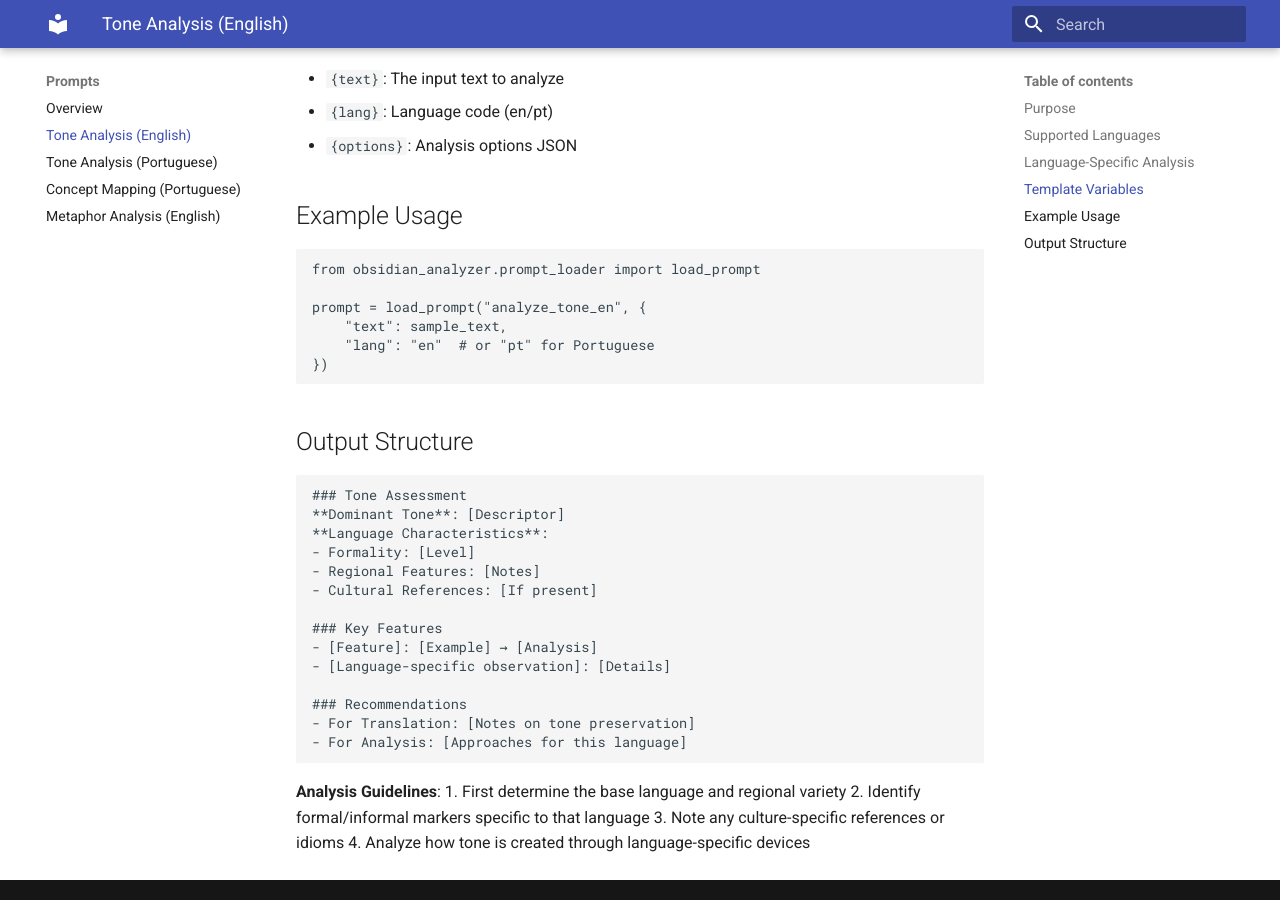
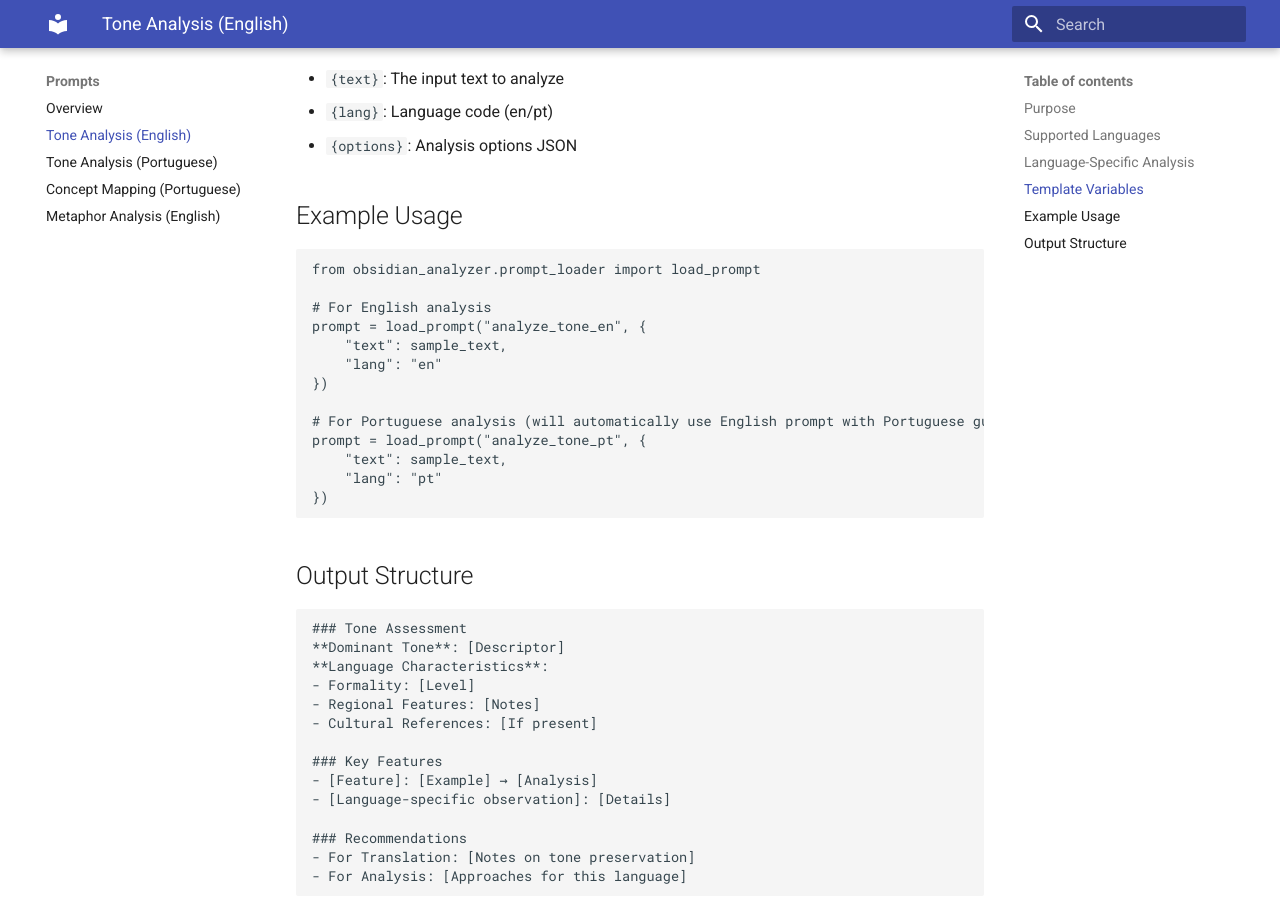
Before and after one commit to h0ffmann/the-garden-of-aflictions, an MkDocs documentation site: the page built from docs/prompts/analyze_tone_en.md, in a window 1280 px wide and 900 px high, scrolled down 958 px. Built offline with MkDocs 1.6.1 and Material for MkDocs 9.7.7, drawn with Linux system fonts in a browser that asks for light colours.

````diff
--- a/docs/prompts/analyze_tone_en.md
+++ b/docs/prompts/analyze_tone_en.md
@@ -34,9 +34,16 @@ For each language, analyze:
 ```python
 from obsidian_analyzer.prompt_loader import load_prompt
 
+# For English analysis
 prompt = load_prompt("analyze_tone_en", {
     "text": sample_text,
-    "lang": "en"  # or "pt" for Portuguese
+    "lang": "en"
+})
+
+# For Portuguese analysis (will automatically use English prompt with Portuguese guidance)
+prompt = load_prompt("analyze_tone_pt", {
+    "text": sample_text,
+    "lang": "pt"
 })
 ```
 
````
Also changed, not shown: 1 other file.
